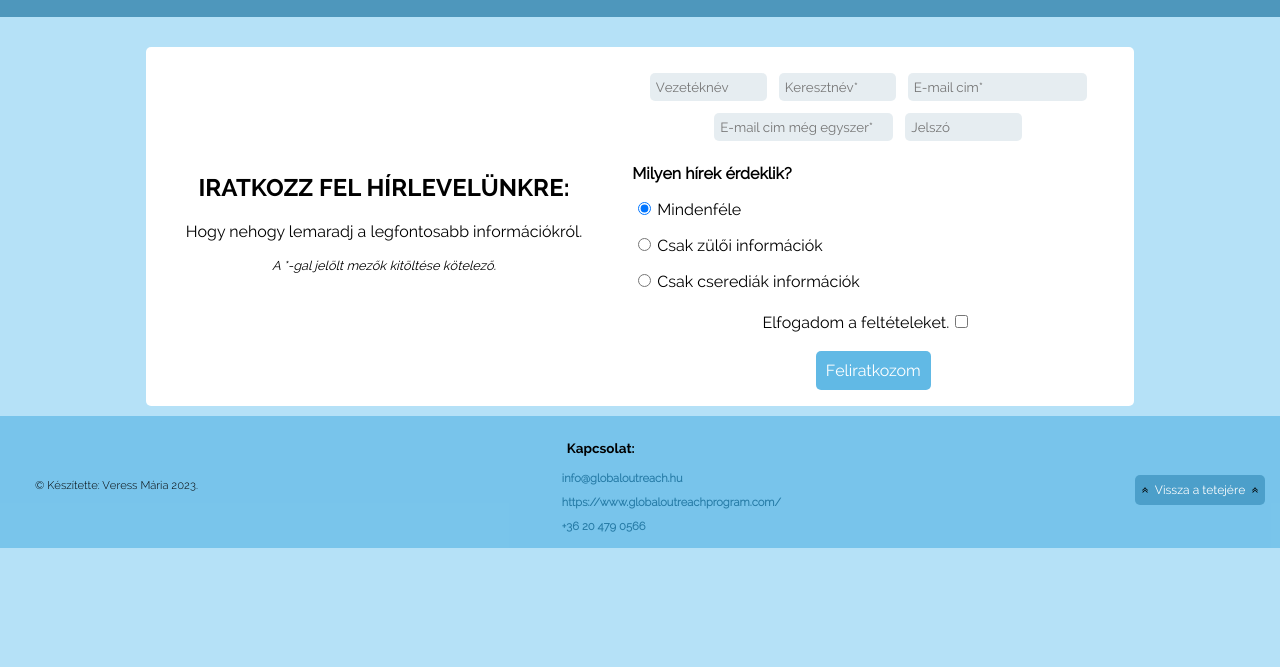
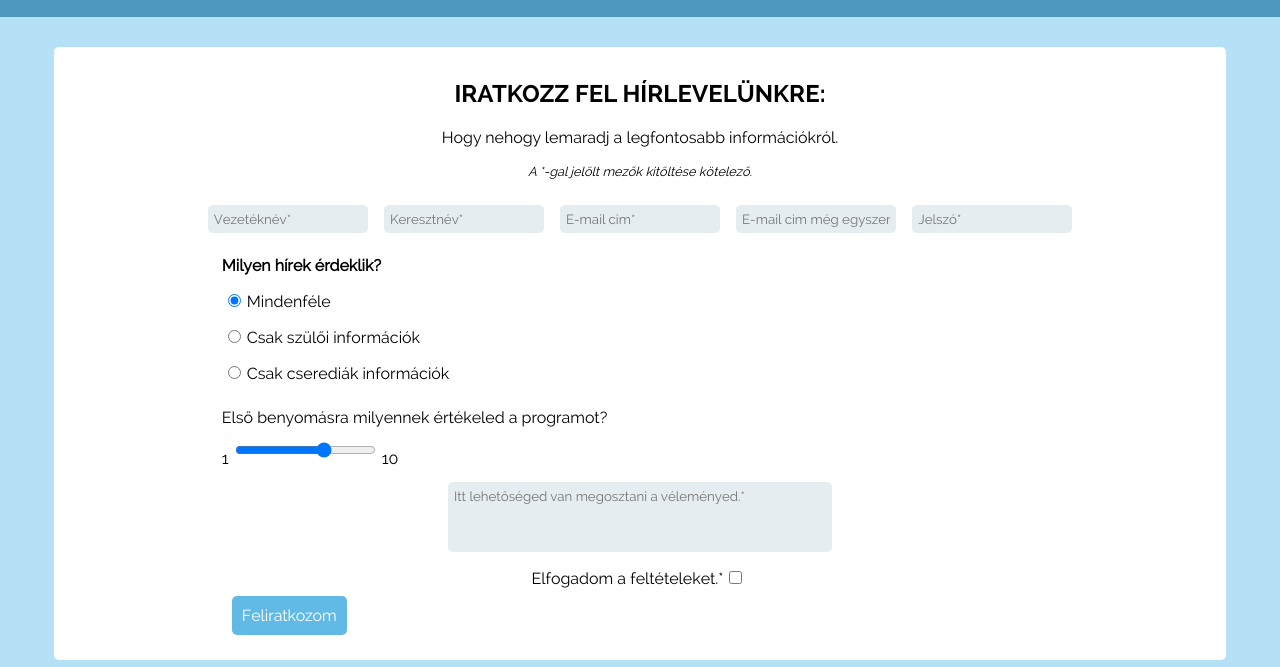
Before and after one commit to maricaveress/webfejlesztes, a plain HTML site: page index.html in a window 1280 px wide. Shown: the part 2038-2705 px from the top of the page. Before the commit the page ends 2586 px from the top, so only its background shows below. Drawn offline with nearby package versions, Linux system fonts and the light colour scheme.

Commit message:
Add files via upload

```diff
--- a/index.html
+++ b/index.html
@@ -5,19 +5,16 @@
 <head>
   <link rel="stylesheet" href="style.css">
   <meta name="viewport" content="width=device-width, initial-scale=1.0">
-
   <meta charset="utf-8">
   <meta name="author" content="Veress Mária">
   <meta name="copyright" content="Tanulmányi és oktatási célokra">
   <meta name="description" content="Global Outreach Hungary weboldala (html beadandó)">
-  <link rel="icon" href="images/favicon.ico " type="image/x-icon">
-  <title> Global Outreach Magyarország | Let&#39s build a civilization of love </title>
-  <script src="script.js"></script>
-
+  <link rel="icon" href="images/favicon.ico" type="image/x-icon">
+  <title> Global Outreach Magyarország | Let&#39;s build a civilization of love </title>
   <script src="jquery-3.7.1.js"></script>
   <script src="galleria-1.6.1/dist/galleria.js"></script>
   <script src="galleria-1.6.1/dist/themes/classic/galleria.classic.js"></script>
-  <script type="text/javascript">
+  <script>
     $(document).ready(function () {
       $('#fotoalbum').galleria(
         width = 200,
@@ -59,19 +56,20 @@
 
         },
         messages: {
-          vnev: "<br/> Írd be a vezetékneved!",
-          knev: "<br/> Írd be a keresztneved!",
+          vnev: "<br/> Írd be a vezetékneved!<br/>",
+          knev: "<br/> Írd be a keresztneved!<br/>",
           jelszo: {
-            required: "<br/> Add meg a jelszavad!",
-            minlength: "<br/> A jelszavad legalább 8 karakter hosszú legyen!"
+            required: "<br/> Add meg a jelszavad!<br/>",
+            minlength: "<br/> A jelszavad legalább 8 karakter hosszú legyen!<br/>"
           },
-          email1: "<br/> Kérlek valós email címet adj meg!",
+          email1: "<br/> Kérlek valós email címet adj meg!<br/>",
           email2: {
-            required: "<br/> Kérlek add meg az email címed még egyszer!",
-            email: "<br/> Kérlek valós email címet adj meg!",
-            equalTo: "<br/> A két email cím nem egyezik."
+            required: "<br/> Kérlek add meg az email címed még egyszer!<br/>",
+            email: "<br/> Kérlek valós email címet adj meg!<br/>",
+            equalTo: "<br/> A két email cím nem egyezik.<br/>"
           },
-          elfogad: "<br/> Kérlek fogadd el a feltételeinket!",
+          megjegyzes: "<br/>Kérlek töltsd ki ezt is!<br/>",
+          elfogad: "<br/> Kérlek fogadd el a feltételeinket!<br/>",
         },
       });
     });
@@ -116,7 +114,6 @@
           </a>
           <figcaption> Global Outreach közösség - Kecskemét (2022)</figcaption>
         </figure>
-          <section>
         <div>
           <p>A Global Outreach Program az Egyesült Államokban született az 1990-es évek elején. Az alapítók, Fr.
             Mike
@@ -131,9 +128,9 @@
             pályázók egy amerikai katolikus középiskolába járhatnak, és a tanévre egy katolikus család az
             otthonába
             fogadja
-                őket.</p>
+            őket.
+          </p>
         </div>
-          </section>
       </div>
       <div class="flex-container">
         <a href="bemutatkozas.html#tortenet">
@@ -176,8 +173,7 @@
         <p class="kozepre"><i>Hálásan köszönünk mindennemű pénzügyi támogatást és adományt.</i></p>
       </div>
       <a href="bemutatkozas.html">
-        <div class="flex-container">
-          <section id="fotoalbum" class="oldalgalleriam">
+        <div class="flex-container oldalgalleriam" id="fotoalbum">
           <img src="images/alumni.jpg" alt="Kecskemét (2022)" title="Global Outreach közösség">
           <img src="images/classof23.jpg" alt="Orientation week" title="2022/23-as évfolyam diákjai">
           <img src="images/classof22-1.jpeg" alt="Orientation week" title="2021/22-es évfolyam diákjai">
@@ -185,7 +181,6 @@
           <img src="images/classof20.jpg" alt="Graduation ceremony" title="2019/20-as évfolyam magyar diákjai">
           <img src="images/classof19.jpg" alt="Mid Year Gathering" title="2018/19-es évfolyam diákjai">
           <img src="images/hungarian-alumni.jpg" alt="Budapest (2022)" title="Magyar alumni közösség">
-          </section>
         </div>
       </a>
 
@@ -244,47 +239,35 @@
     </div>
   </div>
 
-
-
-
-  <div class="flex-container spacearound">
+  <div class="flex-container">
     <div class="hirlevel">
       <h3>Iratkozz fel hírlevelünkre:</h3>
       <p>Hogy nehogy lemaradj a legfontosabb információkról.</p>
       <p class="kicsi">A *-gal jelölt mezők kitöltése kötelező.</p>
-    </div>
-    <div>
+
       <form id="feliratkozas" method="post" action="http://szamtud.uni-corvinus.hu/receive.php" novalidate>
-        <div class="sor">
-          <label><input type="text" name="vnev" class="urlap" placeholder="Vezetéknév" size="15" required></label>
-          <label><input type="text" name="knev" class="urlap" placeholder="Keresztnév*" size="15" required></label>
-          <label><input type="email" name="email1" id="email1" class="urlap" placeholder="E-mail cim*" size="25"
+        <label><input type="text" name="vnev" class="urlap" placeholder="Vezetéknév*" size="22" required></label>
+        <label><input type="text" name="knev" class="urlap" placeholder="Keresztnév*" size="22" required></label>
+        <label><input type="email" name="email1" id="email1" class="urlap" placeholder="E-mail cim*" size="22"
             required></label>
         <label><input type="email" name="email2" id="email2" class="urlap" placeholder="E-mail cim még egyszer*"
-              size="25" required></label>
-          <label><input type="password" name="jelszo" class="urlap" placeholder="Jelszó" size="15" required></label>
-        </div>
+            size="22" required></label>
+        <label><input type="password" name="jelszo" class="urlap" placeholder="Jelszó*" size="22" required></label>
         <div>
           <p><b>Milyen hírek érdeklik?</b></p>
-          <label>
-            <p><input type="radio" name="infok" value="mindeninfo" class="urlap" checked>Mindenféle</p>
-          </label>
-          <label>
-            <p><input type="radio" name="infok" value="szuloinfo" class="urlap">Csak zülői információk</p>
-          </label>
-          <label>
-            <p><input type="radio" name="infok" value="diakinfo" class="urlap">Csak cserediák információk</p>
-          </label>
+          <p><label><input type="radio" name="infok" value="mindeninfo" class="urlap" checked>Mindenféle</label></p>
+          <p><label><input type="radio" name="infok" value="szuloinfo" class="urlap">Csak szülői információk</label></p>
+          <p><label><input type="radio" name="infok" value="diakinfo" class="urlap">Csak cserediák információk</label>
+          </p>
         </div>
-        <!---felhasznalasi feltetelek:-->
-        <div><label>Elfogadom a feltételeket.<input type="checkbox" name="elfogad" class="urlap"></label></div>
-
-
-        <label>
-          <p class="felirat">
-            <input type="submit" name="feliratkozott" class="gomb" value="Feliratkozom">
+        <p>
+          <label for="ertekel">Első benyomásra milyennek értékeled a programot?</label><br>
+          1<input type="range" name="ertekeles" id="ertekel" min="1" max="10" step="1" value="7" class="urlap">10
         </p>
-        </label>
+        <label><textarea name="megjegyzes" placeholder="Itt lehetőséged van megosztani a véleményed.*" class="urlap"
+            required></textarea></label>
+        <label><br>Elfogadom a feltételeket.*<input type="checkbox" name="elfogad" class="urlap" required></label>
+        <p><label><input type="submit" name="feliratkozott" class="gomb" value="Feliratkozom"></label></p>
       </form>
     </div>
   </div>
@@ -296,13 +279,13 @@
   <div>
       <h2>Kapcsolat:</h2>
       <p><b>
-          <a href="mailto:info@globaloutreach.hu">info@globaloutreach.hu<br>
+              <a href="mailto:info@globaloutreach.hu">info@globaloutreach.hu<br></a>
                   <a href="https://www.globaloutreachprogram.com/">https://www.globaloutreachprogram.com/</a><br>
-            <a href="tel:+36 20 479 0566">+36 20 479 0566</a>
+                  <a href="tel:+36204790566">+36 20 479 0566</a>
           </b></p>
   </div>
 
-    <div> <!--VISSZA A TETEJÉRE GOMB A LÁBLÉCBEN-->
+  <div>
       <button onclick="fel()" id="tetejere" title="Vissza a tetejére">
           <img src="images/visszanyil.png" class="visszanyil" alt="Felfele nyil">
           Vissza a tetejére
@@ -312,94 +295,13 @@
 </footer>
 
 <script>
-    //a gombom://
   let felgomb = document.getElementById("tetejere");
   function fel() {
-      document.body.scrollTop = 0; //az oldal tetejére görget//
-      document.documentElement.scrollTop = 0; //ezt pontosan nem tudom//
+      document.body.scrollTop = 0;
+      document.documentElement.scrollTop = 0;
   }
 </script>
 
 </body>
 
 </html>
-
-
-
-
-
-
-
-
-
-
-
-
-
-
-
-
-
-
-
-
-
-
-
-
-
-
-
-
-
-
-<!-- Fejlesztés alatt érdemes a disable cache-t kijelölni-->
-
-
-
-
-
-
-
-<!-- CHECKLIST:
-        - hivatkozások (GO logora kattintáskor, social media)
-        - képek (3. előadás diasor hogy ne legyen torzult)
-            src=”images/kep.gif” alt= !!kitölteni
-            pl mobilon nem ugyanazt a képet mutatom, hanem egy „rázoomoltat”
-            képre kattintva link
-
-        - horgony a GYIK-nél
-        - felsorolás valahova
-
-        Back to Top" button
-        hamburger menu
-        mobile menu
-        - táblázat használata?
-    -->
-
-
-
-
-<!-- ------------------------------------------------------------------
-TEENDŐK MÉG VELE:
-
-- TESZTELNI: Chrome, Edge, Firefox, Safari, Opera
-
-
-
-
-
-
-
-
-
-
-
-
-
-
-
-
-
-
--->
--- a/script.js
+++ b/script.js
@@ -22,7 +22,7 @@ document.addEventListener('DOMContentLoaded', function () {
 
     function socialMediaGomb(socialMedia) {
         megosztasGomb(socialMedia, function () {
-            megosztasSocialMediaval(socialMedia);
+            meg+osztasSocialMediaval(socialMedia);
         });
     }
 
--- a/style.css
+++ b/style.css
@@ -32,15 +32,15 @@
 }
 
 html {
-    margin: 0px;
-    padding: 0px;
+    margin: 0;
+    padding: 0;
     scroll-behavior: smooth;
 }
 
 body {
     background-color: #b5e1f7;
-    margin: 0px;
-    padding: 0px;
+    margin: 0;
+    padding: 0;
 
     display: flex;
     flex-direction: column;
@@ -155,15 +155,16 @@ body {
     justify-content: center;
     align-items: center;
     width: 97vw;
+    max-width:100%;
 }
 
 .jobboldal {
     display: flex;
     flex-direction: column;
     justify-content: center;
-    margin:0px;
+    margin: 0;
     padding: 10px;
-    width:100%;
+    width: 100%;
 }
 
 aside {
@@ -181,11 +182,11 @@ aside {
 .flex-container {
     background: white;
     display: flex;
+    flex-direction: column;
     justify-content: flex-start;
     flex-wrap: wrap;
     text-align: center;
     align-items: center;
-    max-width: 100vw;
 
     margin: 10px;
     padding: 10px;
@@ -193,8 +194,8 @@ aside {
 }
 
 p,
-ul {
-    margin: 0px;
+ul, h2 {
+    margin: 0;
     padding: 5px 20px;
     text-align: justify;
 }
@@ -210,6 +211,11 @@ a:hover {
 
 .spacearound {
     justify-content: space-around;
+}
+
+.nagy-cim{
+    width:96%;
+    justify-content: center ;
 }
 
 h1 {
@@ -235,7 +241,7 @@ h3 {
     font-size: 1.5em;
     font-family: "cimsor";
     text-transform: uppercase;
-    margin: 0px;
+    margin: 0;
     padding: 15px;
 }
 
@@ -244,7 +250,7 @@ h3 {
 }
 
 .oldalgalleriam {
-    display:none;
+    display: none;
 }
 
 .kozepre {
@@ -361,7 +367,7 @@ hr {
     justify-content: space-around;
     align-items: center;
     text-align: center;
-    padding: 0px;
+    padding: 0;
 }
 
 .ikonok a {
@@ -385,16 +391,16 @@ hr {
     height: 30px;
 }
 
-.gomb, button {
+.gomb,
+button {
     background-color: #42abe0d4;
     color: white;
-    position: relative;
     text-align: center;
     font-size: 1em;
     font-family: "szoveg";
     text-decoration: none;
     padding: 10px;
-    margin-left:10px;
+    margin-left: 10px;
     width: max-content;
     transition-duration: 0.4s;
     border: none;
@@ -411,9 +417,9 @@ hr {
     flex-direction: column;
     align-items: center;
     font-family: "szoveg";
-    margin: 0px;
+    margin: 0;
     padding: 10px;
-    max-width: 500px;
+    width:90vw;
 }
 
 #feliratkozas div {
@@ -430,10 +436,11 @@ hr {
     border-radius: 5px;
     color: black;
     cursor: pointer;
+    align-items: center;
 }
 
 form div {
-    margin: 10px 0px;
+    margin: 10px 0;
     max-width: 100vw;
 }
 
@@ -448,17 +455,12 @@ form div {
     margin-bottom: 10px;
 }
 
-.felirat {
-    padding: 6px;
-    text-align: center;
-}
-
 
 /*LABLECHEZ*/
 footer {
     background-color: #42abe086;
     width: 100%;
-    padding: 0px 15px 5px;
+    padding: 0 15px 5px;
 
     display: flex;
     align-items: center;
@@ -478,7 +480,7 @@ footer div h2 {
 }
 
 footer h2 {
-    margin-bottom: 0px;
+    margin-bottom: 0;
 }
 
 footer div button {
@@ -523,7 +525,7 @@ footer div button {
     font-weight: bold;
     font-style: italic;
     text-align: center;
-    margin: 0px 70px;
+    margin: 0 70px;
     padding: 10px;
 }
 
@@ -540,11 +542,14 @@ footer div button {
 
 
 /*megosztashoz*/
-textarea{
-    resize:none;
-    height:70px;
-    width:65vw;
-    }
+textarea {
+    resize: none;
+    height: 70px;
+    width: 70vw;
+}
+.megosztas{
+    width:94vw;
+}
 
 /*GALLERIAHOZ*/
 
@@ -552,7 +557,7 @@ textarea{
     margin: 10px;
     height: 95vh;
     max-height: 320px;
-    width: 97vw;
+    width: 55vw;
     max-width: 600px;
 }
 
@@ -577,10 +582,10 @@ textarea{
     /*MENU**/
     #menu a {
         position: absolute;
-        left: 0px;
+        left: 0;
         width: 220px;
-        border-radius: 0px 5px 5px 0px;
-        margin: 0px;
+        border-radius: 0 5px 5px 0;
+        margin: 0;
         opacity: 1;
     }
 
@@ -644,7 +649,7 @@ textarea{
     }
 
     .oldalgalleriam {
-        display:block;
+        display: block;
         margin: 10px;
         max-height: 280px;
         max-width: 25vw;
@@ -653,12 +658,9 @@ textarea{
     }
 
 
-    #feliratkozas .sor {
-        display: flex;
-        flex-direction: row;
-        flex-wrap: wrap;
-        justify-content: center;
-        width: 40vw;
+
+    textarea{
+        width: 30vw;
     }
 
     footer {
@@ -670,5 +672,4 @@ textarea{
     footer div h2 {
         text-align: left;
     }
-
 }
```
Also changed, not shown: bemutatkozas.html (+19 -14 lines), gyik.html (+9 -17 lines), hirek.html (+9 -9 lines), olvassel.txt (+11 -0 lines), palyazat.html (+25 -17 lines). Lines whose indentation alone changed are shown as unchanged.
